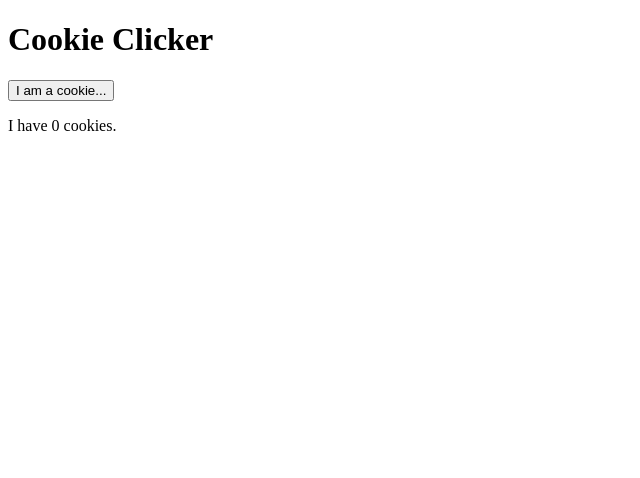
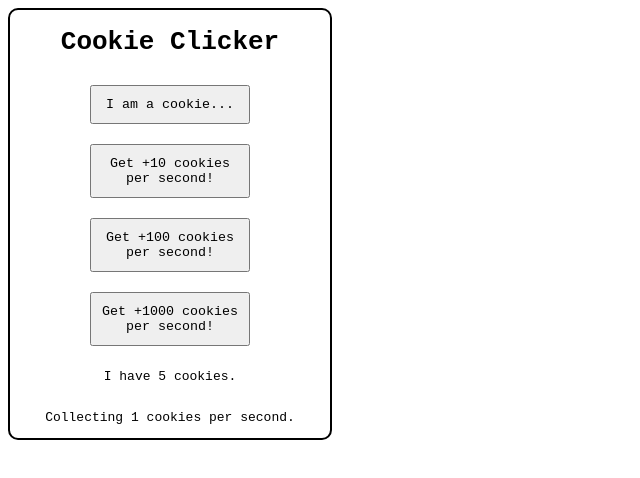
Before and after one commit to sarah6406/react-cookie-clicker, a React (Vite) app: page / in a window 1280 px wide. Shown: the top 478 px of the page, without its empty margins (0-640 px from the left). Built offline with nearby package versions, Linux system fonts and the light colour scheme.

Commit message:
cookies per second upgrades

```diff
--- a/src/App.jsx
+++ b/src/App.jsx
@@ -1,5 +1,5 @@
 import { useState, useEffect } from "react";
-
+import "./app.css";
 export default function App() {
   const [cookies, setCookies] = useState(0);
 
@@ -8,22 +8,59 @@ export default function App() {
   useEffect(() => {
     // a timer to be created when the page loads to increase cookies by cps every second
     const myInterval = setInterval(() => {
-      increaseCookies();
-    }, 1000);
+      increaseCookiesByOne();
+    }, 1000 / cookiesPerSec);
+
     // function to clean up my timer when I rerun the useEffect
-    return clearInterval(myInterval);
-  }, []);
+    return () => {
+      clearInterval(myInterval);
+    };
+  }, [cookiesPerSec]);
 
-  function increaseCookies() {
-    setCookies((currentCookies) => currentCookies + 1);
+  function increaseCookiesByOne() {
+    console.log("cookie clicker clicked!");
+    setCookies((currentCookies) => {
+      return currentCookies + 1;
+    });
   }
+
+  function buyUpgrade() {
+    setCookiesPerSec(cookiesPerSec + 1);
+  }
+
+  function tenCookies() {
+    setCookiesPerSec(cookiesPerSec + 10);
+    setCookies((currentCookies) => {
+      return currentCookies - 10;
+    });
+  }
+
+  function hundredCookies() {
+    setCookiesPerSec(cookiesPerSec + 100);
+    setCookies((currentCookies) => {
+      return currentCookies - 100;
+    });
+  }
+  function thousandCookies() {
+    setCookiesPerSec(cookiesPerSec + 1000);
+    setCookies((currentCookies) => {
+      return currentCookies - 1000;
+    });
+  }
+
   return (
-    <div>
+    <div id="container">
       <h1>Cookie Clicker</h1>
-      <button onClick={increaseCookies}>I am a cookie...</button>
+      <button onClick={increaseCookiesByOne}>I am a cookie...</button>
+      {/* <button onClick={buyUpgrade}>Get +1 cookies per second!</button> */}
+      <button onClick={tenCookies}>Get +10 cookies per second!</button>
+      <button onClick={hundredCookies}>Get +100 cookies per second!</button>
+      <button onClick={thousandCookies}>Get +1000 cookies per second!</button>
+
       {/* image onclick... */}
       {/* <img onClick={}  src="" alt="" />  */}
       <p>I have {cookies} cookies.</p>
+      <p>Collecting {cookiesPerSec} cookies per second.</p>
     </div>
   );
 }
--- /dev/null
+++ b/src/app.css
@@ -0,0 +1,19 @@
+body {
+    font-family: monospace;
+}
+#container {
+    display: flex;
+    flex-direction: column;
+    border: 2px solid black;
+    border-radius: 10px;
+    justify-content: center;
+    width: 20rem;
+    align-items: center;
+}
+
+button {
+    width: 10rem;
+    padding: 10px;
+    margin: 10px;
+    font-family: monospace;
+}
```
